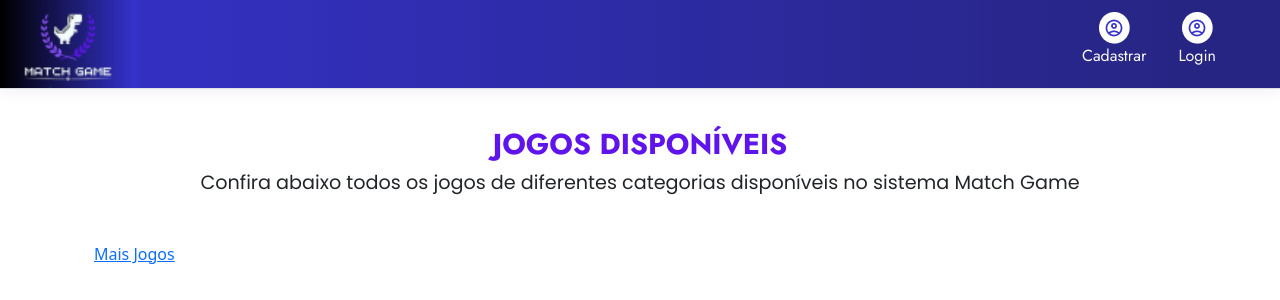
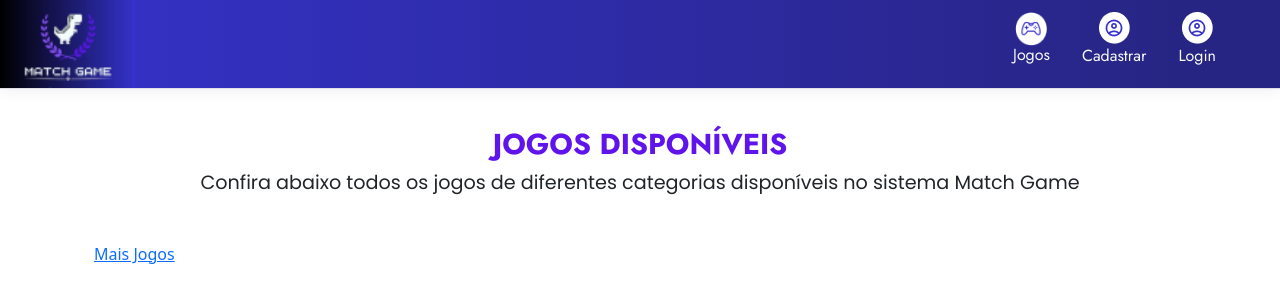
Before and after one commit to ICEI-PUC-Minas-PMV-ADS/pmv-ads-2023-2-e2-proj-int-t2-match-game, an ASP.NET Core app: page /JogosRecomendados/Jogos in a window 1280 px wide. Shown: the top 300 px of the page. Run offline with ASP.NET Core 8, Linux system fonts and the light colour scheme; style sheets or scripts are compiled from the project's sources; some libraries are stand-ins or nearby versions.

Commit message:
add botão no nav para a tela jogos

```diff
--- a/src/Match Game Oficial/Match Game Oficial/Views/Shared/_Layout.cshtml
+++ b/src/Match Game Oficial/Match Game Oficial/Views/Shared/_Layout.cshtml
@@ -29,6 +29,12 @@
                             <!--
                             <li class="nav-item">Olá, @User.Identity.Name <a class="nav-link text-dark" asp-area="" asp-controller="Usuarios" asp-action="Logout">Sair</a></li>
                             -->
+
+                            <li class="nav-item mt-1">
+                                <img class="navJogos" src="/img/Jogos.png" style="width: 32px;" />
+                                <a class="nav-link text-light" style="margin-top: -4%;" asp-area="" asp-controller="JogosRecomendados" asp-action="Jogos">Jogos</a>
+                            </li>
+
                             <li class="nav-item mt-1">
                                 <img class="navIcon" src="/img/para-voce.png" />
                                 <a class="nav-link text-light" asp-area="" asp-controller="JogosRecomendados" asp-action="Index">Para Você</a>
@@ -53,6 +59,10 @@
                         }
                         else
                         {
+                            <li class="nav-item mt-1">
+                                <img class="navJogos" src="/img/Jogos.png" style="width: 32px;"/>
+                                <a class="nav-link text-light" style="margin-top: -4%;" asp-area="" asp-controller="JogosRecomendados" asp-action="Jogos">Jogos</a>
+                            </li>
 
                             <li class="nav-item mt-1">
                                 <img class="navIcon-perfil" src="/img/perfil.png" />
--- a/src/Match Game Oficial/Match Game Oficial/wwwroot/css/NavBar.css
+++ b/src/Match Game Oficial/Match Game Oficial/wwwroot/css/NavBar.css
@@ -58,6 +58,11 @@ body {
     cursor: pointer;
 }
 
+.navJogos {
+    padding-left: 0% !important;
+    cursor: pointer;
+}
+
 .navIcon-perfil {
     padding-left: 0% !important;
     cursor: pointer;
```
Also changed, not shown: src/Match Game Oficial/Match Game Oficial/wwwroot/img/Jogos.png (added).
